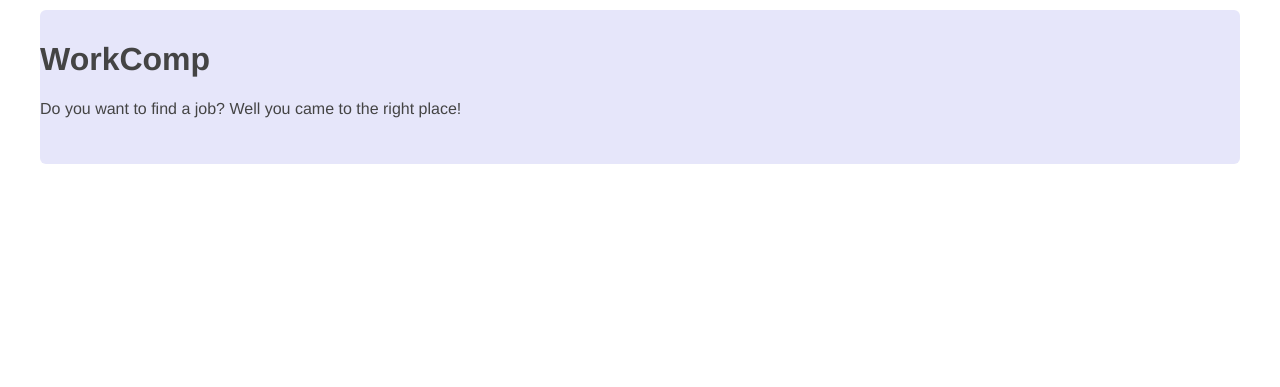
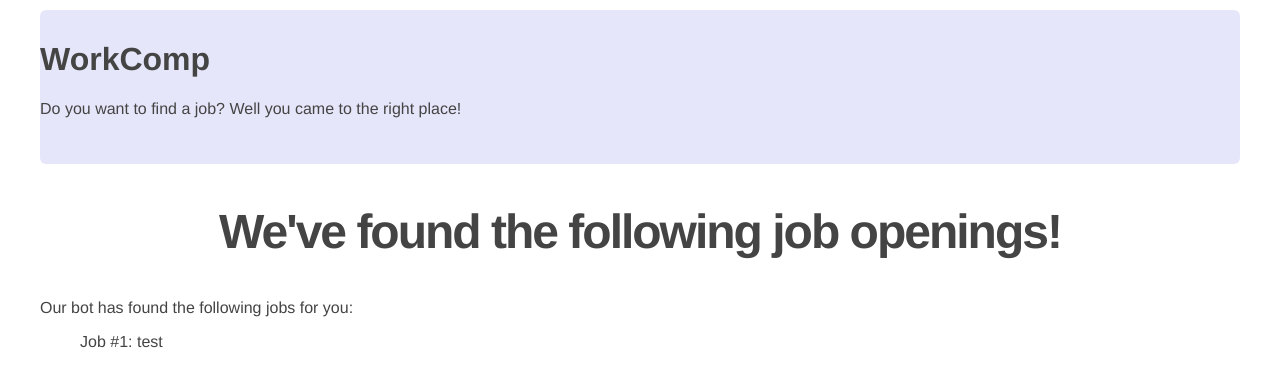
Before and after one commit to TheJess54321/Team-C, a Flask app: page / in a window 1280 px wide. Shown: the part 35-422 px from the top of the page. Run offline with Flask 2, Linux system fonts and the light colour scheme.

Commit message:
add new job

```diff
--- a/templates/home.html
+++ b/templates/home.html
@@ -7,6 +7,16 @@
      <h1>WorkComp</h1>
      <p>Do you want to find a job? Well you came to the right place!</p>
    </div>
+
+   <div class="jobs">
+     <h2>We've found the following job openings!</h2>
+     <p>Our bot has found the following jobs for you:</p>
+     <ul>
+      <il>
+        Job #1: test
+      </il>
+    </ul>
+   </div>
  {% endblock %}
   </body>
 </html>
```
